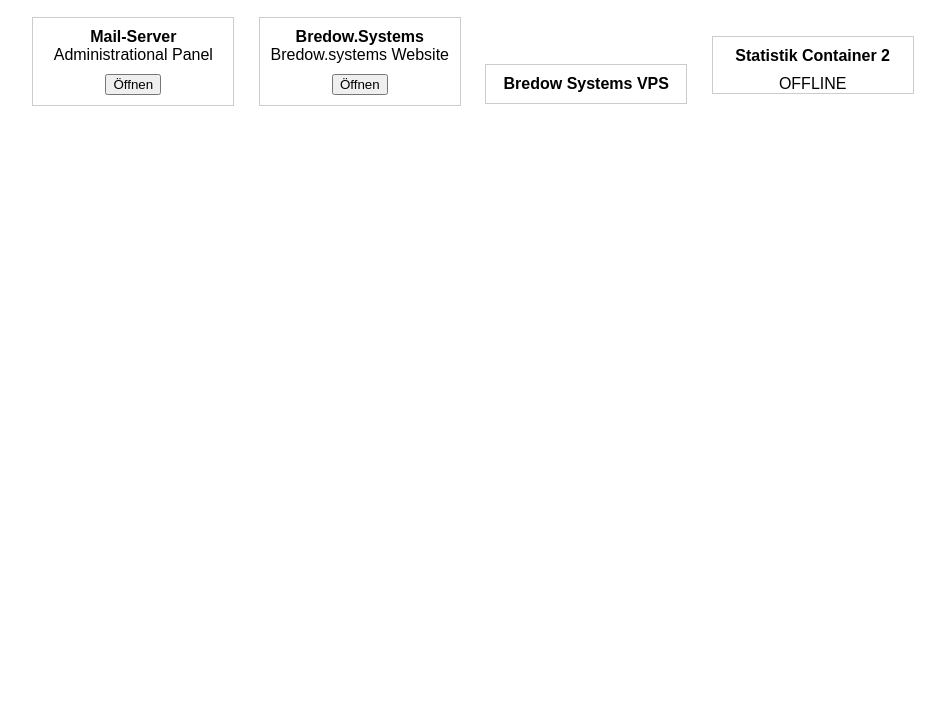
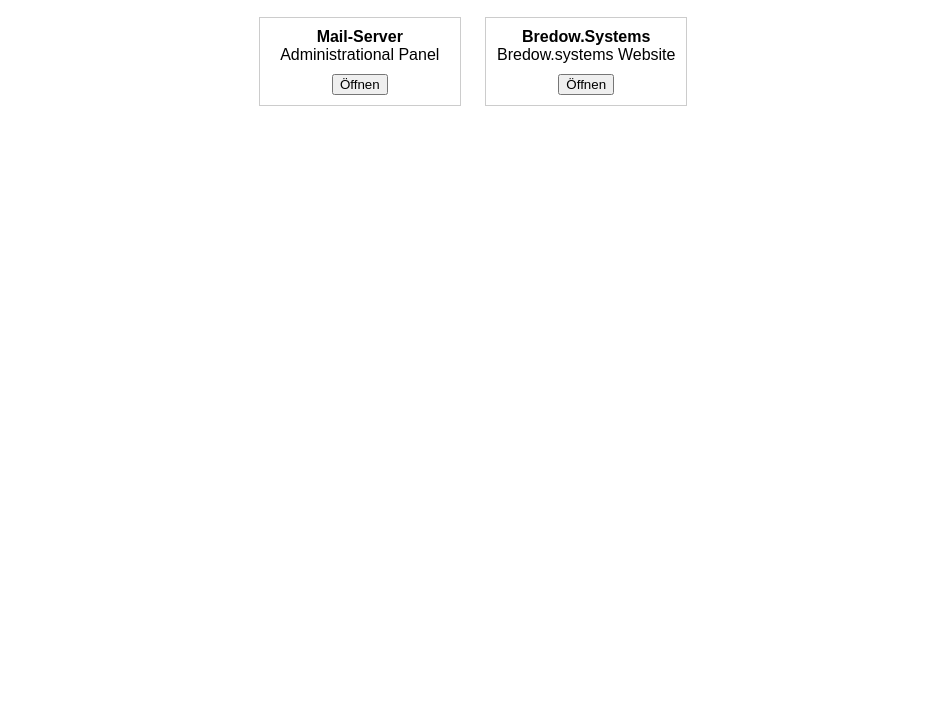
Before and after one commit to JanCBredow/Bredow-Systems-Hub, a plain HTML site: page web/index.html in a window 1280 px wide. Shown: the part 73-800 px from the top of the page, without its empty margins (167-1112 px from the left). Drawn offline with Linux system fonts and the light colour scheme; no server answers.

Commit message:
removed ping checker

```diff
--- a/web/index.html
+++ b/web/index.html
@@ -14,27 +14,17 @@
     <div class="hub">
         <h1>Bredow Systems Hub</h1>
 
-        <div class="container" onclick="toggleContainer(this)">
+        <div class="container">
             <div class="container-title">Mail-Server</div>
             <div class="container-description">Administrational Panel</div>
             <div class="container-button"><button onclick="openURL('mail.jan-bredow.de')">Öffnen</button></div>
         </div>
 
-        <div class="container" onclick="toggleContainer(this)">
+        <div class="container">
             <div class="container-title">Bredow.Systems</div>
             <div class="container-description">Bredow.systems Website</div>
             <div class="container-button"><button onclick="openURL('bredow.systems')">Öffnen</button></div>
         </div>
-
-        <div class="stat-container">
-            <div class="stat-container-title">Bredow Systems VPS</div>
-            <div class="stat-container-status" id="stat-container-1-status"></div>
-        </div>
-
-        <div class="stat-container">
-            <div class="stat-container-title">Statistik Container 2</div>
-            <div class="stat-container-status" id="stat-container-2-status"></div>
-        </div>
     </div>
 </body>
 </html>
```
